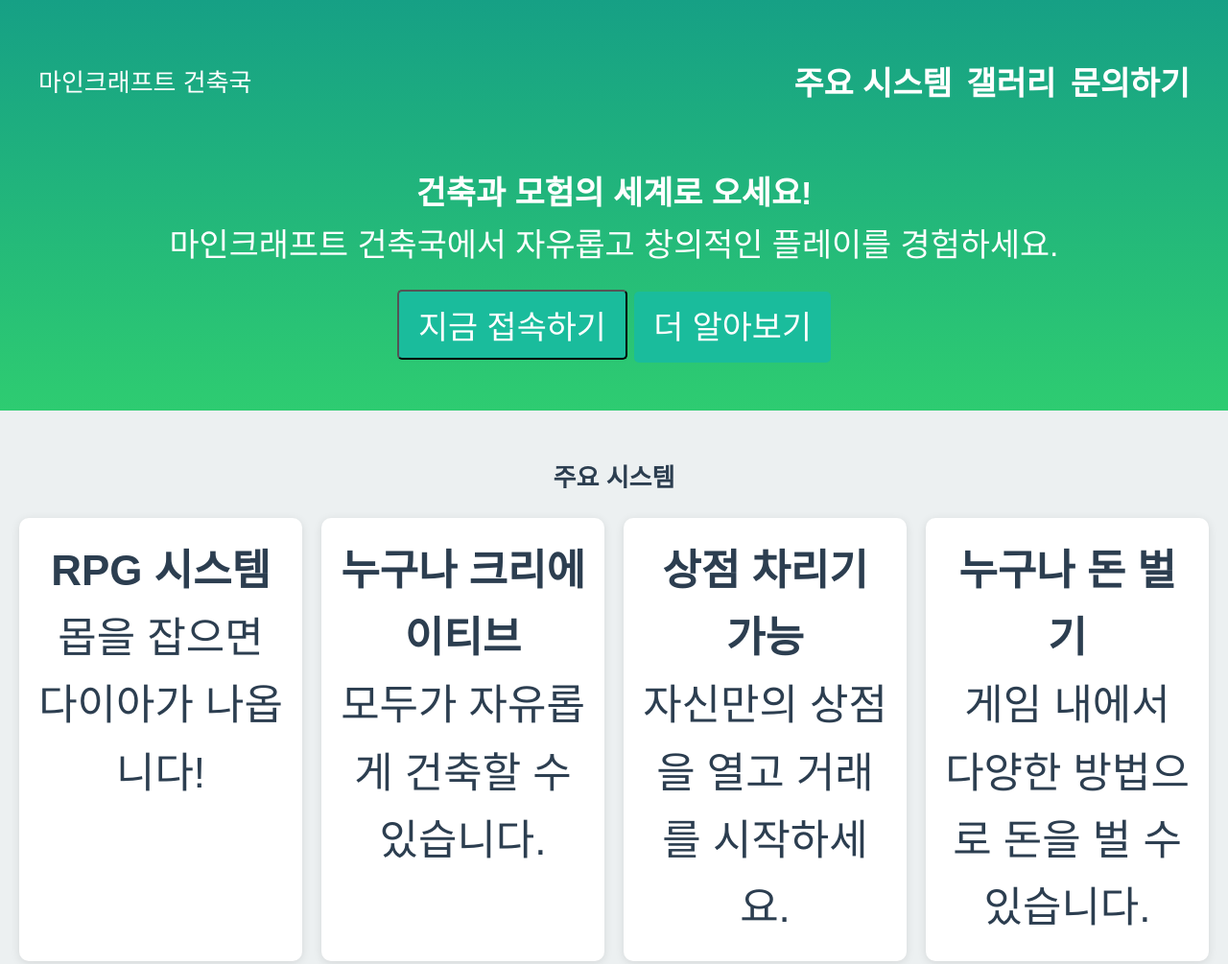
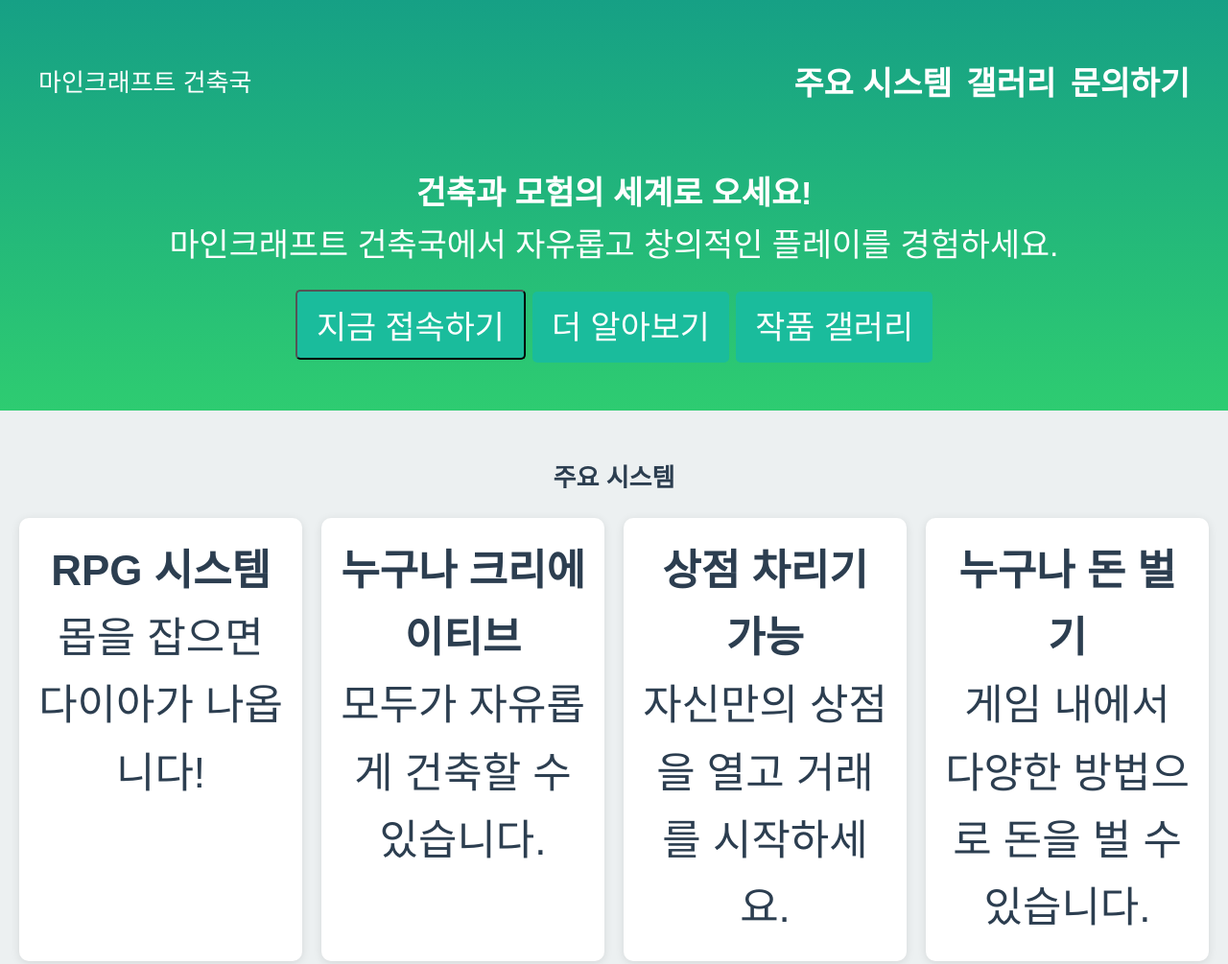
Before and after one commit to wasdawsdawsd/Republic-of-Build, a plain HTML site: page index.html in a window 1280 px wide. Shown: the top 1005 px of the page at 96% size. Drawn offline with Linux system fonts and the light colour scheme; a web font is replaced by a local one.

Commit message:
Update index.html

```diff
--- a/index.html
+++ b/index.html
@@ -37,6 +37,7 @@
             <p>마인크래프트 건축국에서 자유롭고 창의적인 플레이를 경험하세요.</p>
             <button id="copyButton" class="cta-button">지금 접속하기</button>
             <a href="index2.html" class="cta-button">더 알아보기</a>
+            <a href="index3.html" class="cta-button gallery-button">작품 갤러리</a>
         </div>
     </header>
 
```
